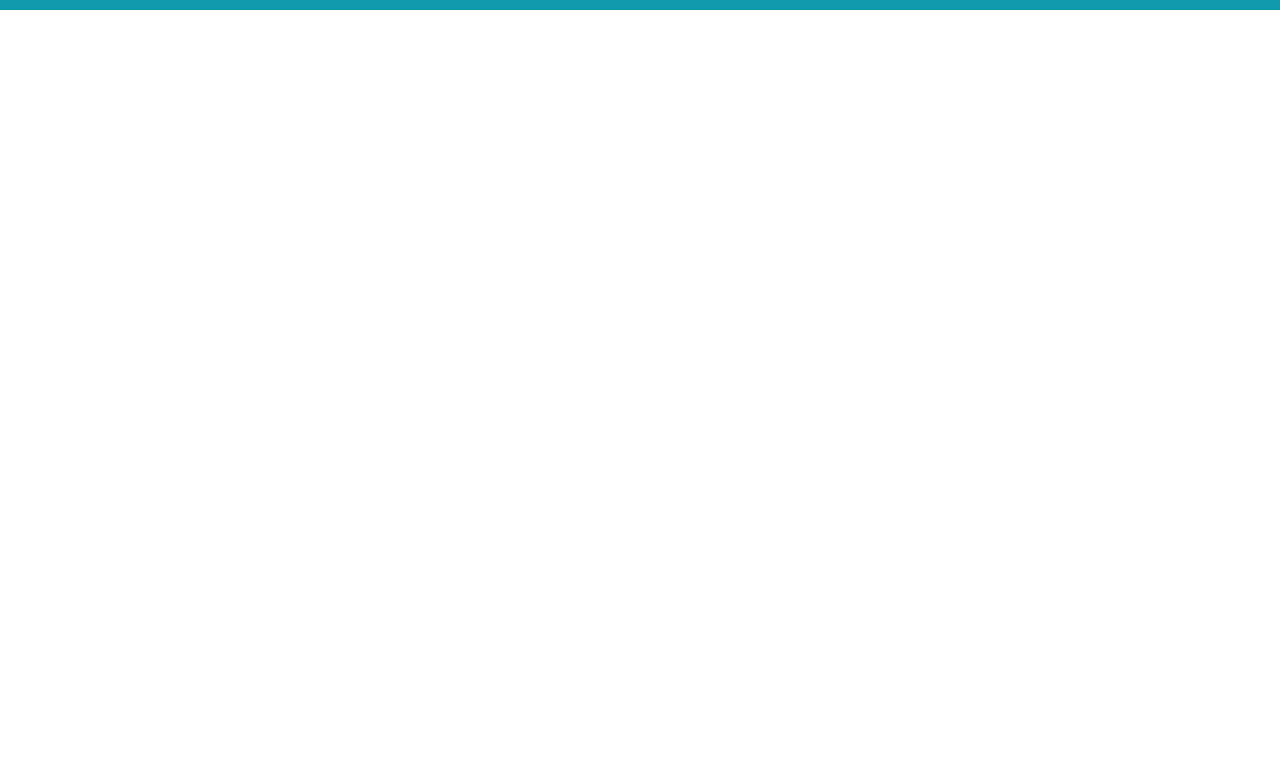
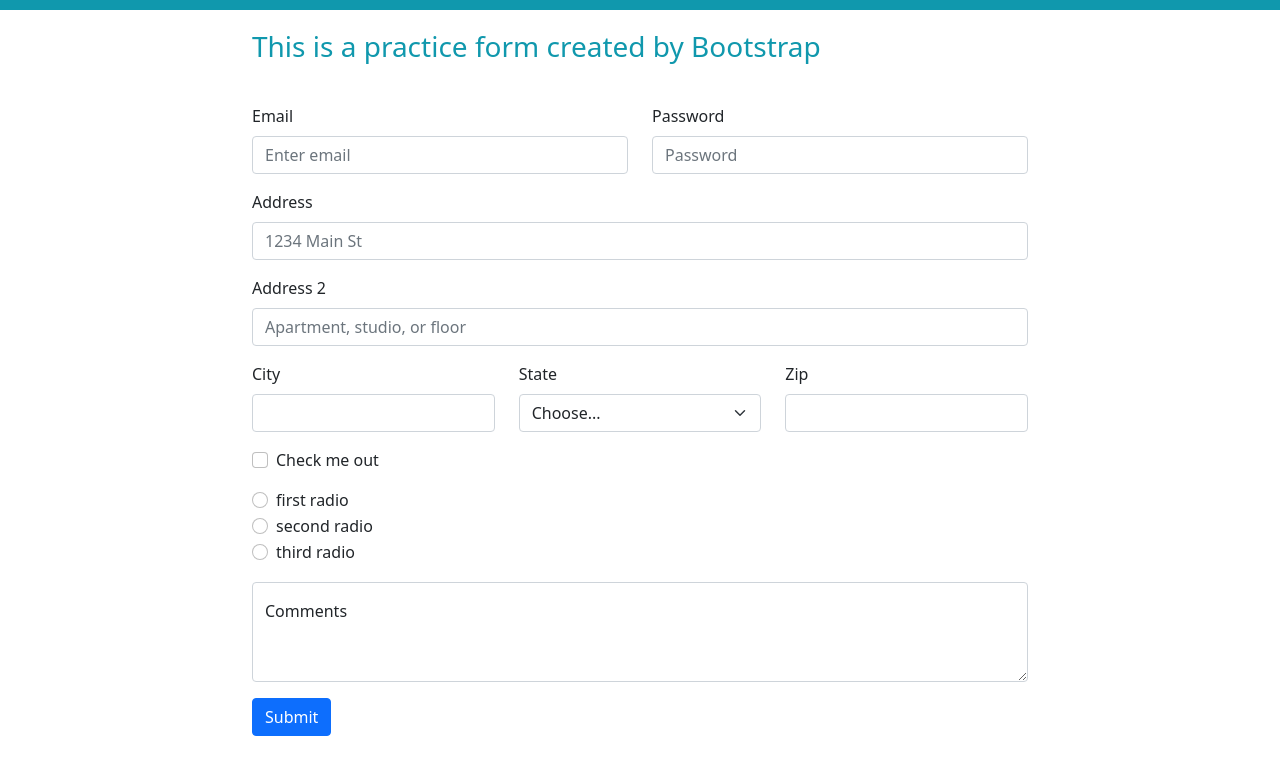
Before and after one commit to chliyang/my-app, a React (Create React App) app: page /react-bootstrap in a window 1280 px wide. Before the commit this address had no page. Shown: the top 774 px of the page. Built offline with nearby package versions, Linux system fonts and the light colour scheme.

Commit message:
[bootstrap] create a form

```diff
--- a/package.json
+++ b/package.json
@@ -6,7 +6,9 @@
     "@testing-library/jest-dom": "^5.16.2",
     "@testing-library/react": "^12.1.4",
     "@testing-library/user-event": "^13.5.0",
+    "bootstrap": "^5.1.3",
     "react": "^17.0.2",
+    "react-bootstrap": "^2.2.2",
     "react-dom": "^17.0.2",
     "react-router-dom": "^6.2.2",
     "react-scripts": "5.0.0",
--- a/src/App.js
+++ b/src/App.js
@@ -4,6 +4,7 @@
 import Magazine from "./components/magazine/Magazine";
 import FlexLayout from "./components/flex-layout/FlexLayout";
 import GridLayout from "./components/grid-layout/GridLayout";
+import ReactBootstrap from "./components/react-bootstrap/ReactBootstrap";
 
 function App() {
   return (
@@ -13,6 +14,7 @@
         <Route path="magazine" element={<Magazine />} />
         <Route path="flex-layout" element={<FlexLayout />} />
         <Route path="grid-layout" element={<GridLayout />} />
+        <Route path="react-bootstrap" element={<ReactBootstrap />} />
       </Routes>
     </div>
   );
--- a/src/components/HomePage.js
+++ b/src/components/HomePage.js
@@ -9,6 +9,7 @@
         <Link to="/magazine">Magazine</Link>
         <Link to="/flex-layout">FlexLayout</Link>
         <Link to="/grid-layout">GridLayout</Link>
+        <Link to="/react-bootstrap">React Bootstrap</Link>
       </nav>
       <></>
     </div>
--- a/src/components/magazine/Magazine.js
+++ b/src/components/magazine/Magazine.js
@@ -40,7 +40,7 @@
             height="200"
             className="post-img"
           />
-          <button>❤️ Like</button>
+          <button className="like-button">❤️ Like</button>
         </header>
 
         <p>
--- a/src/components/magazine/Magazine.scss
+++ b/src/components/magazine/Magazine.scss
@@ -155,7 +155,7 @@
   margin-right: 0;
 }
 
-button {
+.like-button {
   font-size: 22px;
   padding: 20px;
   cursor: pointer;
--- /dev/null
+++ b/src/components/react-bootstrap/ReactBootstrap.js
@@ -0,0 +1,107 @@
+import "./ReactBootstrap.scss";
+import ThemeProvider from "react-bootstrap/ThemeProvider";
+import { Button, Col, FloatingLabel, Form, Row } from "react-bootstrap";
+
+const ReactBootstrap = () => {
+  return (
+    <ThemeProvider
+      breakpoints={["xxxl", "xxl", "xl", "lg", "md", "sm", "xs", "xxs"]}
+    >
+      <div className="container">
+        <h3 className="form-title">
+          This is a practice form created by Bootstrap
+        </h3>
+        <Form>
+          <Row className="mb-3">
+            <Form.Group as={Col} controlId="formGridEmail">
+              <Form.Label>Email</Form.Label>
+              <Form.Control type="email" placeholder="Enter email" />
+            </Form.Group>
+
+            <Form.Group as={Col} controlId="formGridPassword">
+              <Form.Label>Password</Form.Label>
+              <Form.Control type="password" placeholder="Password" />
+            </Form.Group>
+          </Row>
+
+          <Form.Group className="mb-3" controlId="formGridAddress1">
+            <Form.Label>Address</Form.Label>
+            <Form.Control placeholder="1234 Main St" />
+          </Form.Group>
+
+          <Form.Group className="mb-3" controlId="formGridAddress2">
+            <Form.Label>Address 2</Form.Label>
+            <Form.Control placeholder="Apartment, studio, or floor" />
+          </Form.Group>
+
+          <Row className="mb-3">
+            <Form.Group as={Col} controlId="formGridCity">
+              <Form.Label>City</Form.Label>
+              <Form.Control />
+            </Form.Group>
+
+            <Form.Group as={Col} controlId="formGridState">
+              <Form.Label>State</Form.Label>
+              <Form.Select defaultValue="Choose...">
+                <option>Choose...</option>
+                <option>China</option>
+                <option>USA</option>
+                <option>UK</option>
+              </Form.Select>
+            </Form.Group>
+
+            <Form.Group as={Col} controlId="formGridZip">
+              <Form.Label>Zip</Form.Label>
+              <Form.Control />
+            </Form.Group>
+          </Row>
+
+          <Form.Group className="mb-3" id="formGridCheckbox">
+            <Form.Check type="checkbox" label="Check me out" />
+          </Form.Group>
+
+          <Form.Group as={Row} className="mb-3">
+            <Col sm={10}>
+              <Form.Check
+                type="radio"
+                label="first radio"
+                name="formHorizontalRadios"
+                id="formHorizontalRadios1"
+              />
+              <Form.Check
+                type="radio"
+                label="second radio"
+                name="formHorizontalRadios"
+                id="formHorizontalRadios2"
+              />
+              <Form.Check
+                type="radio"
+                label="third radio"
+                name="formHorizontalRadios"
+                id="formHorizontalRadios3"
+              />
+            </Col>
+          </Form.Group>
+
+          <FloatingLabel
+            className="mb-3"
+            controlId="floatingTextarea2"
+            label="Comments"
+          >
+            <Form.Control
+              as="textarea"
+              placeholder="Leave a comment here"
+              style={{ height: "100px" }}
+            />
+          </FloatingLabel>
+
+          <Button variant="primary" type="submit">
+            Submit
+          </Button>
+        </Form>
+      </div>
+    </ThemeProvider>
+  );
+};
+
+export default ReactBootstrap;
--- /dev/null
+++ b/src/components/react-bootstrap/ReactBootstrap.scss
@@ -0,0 +1,11 @@
+@import '~bootstrap/scss/bootstrap.scss';
+
+.container {
+  width: 800px;
+  margin: 0 auto;
+}
+
+.form-title {
+  margin-top: 20px;
+  margin-bottom: 40px;
+}
```
Also changed, not shown: 1 other file (tests, documents, lock files or other folders).
